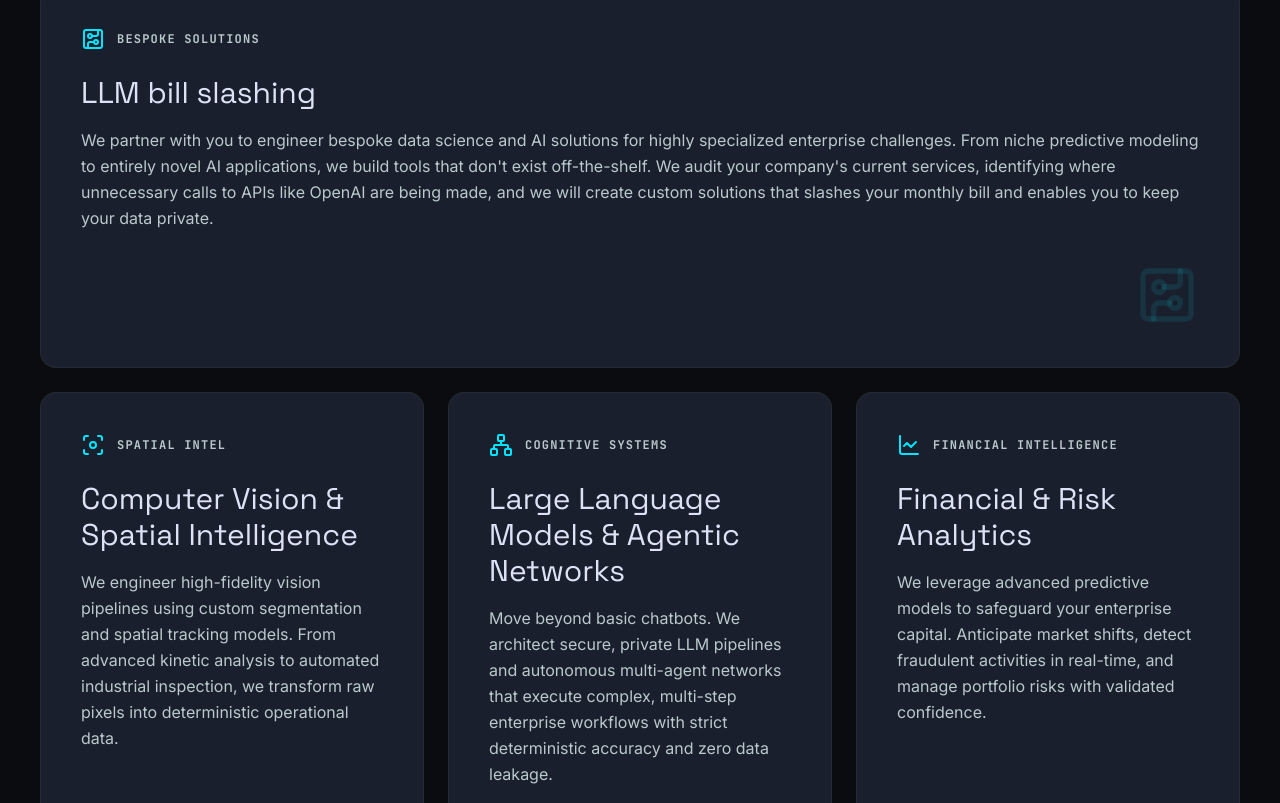
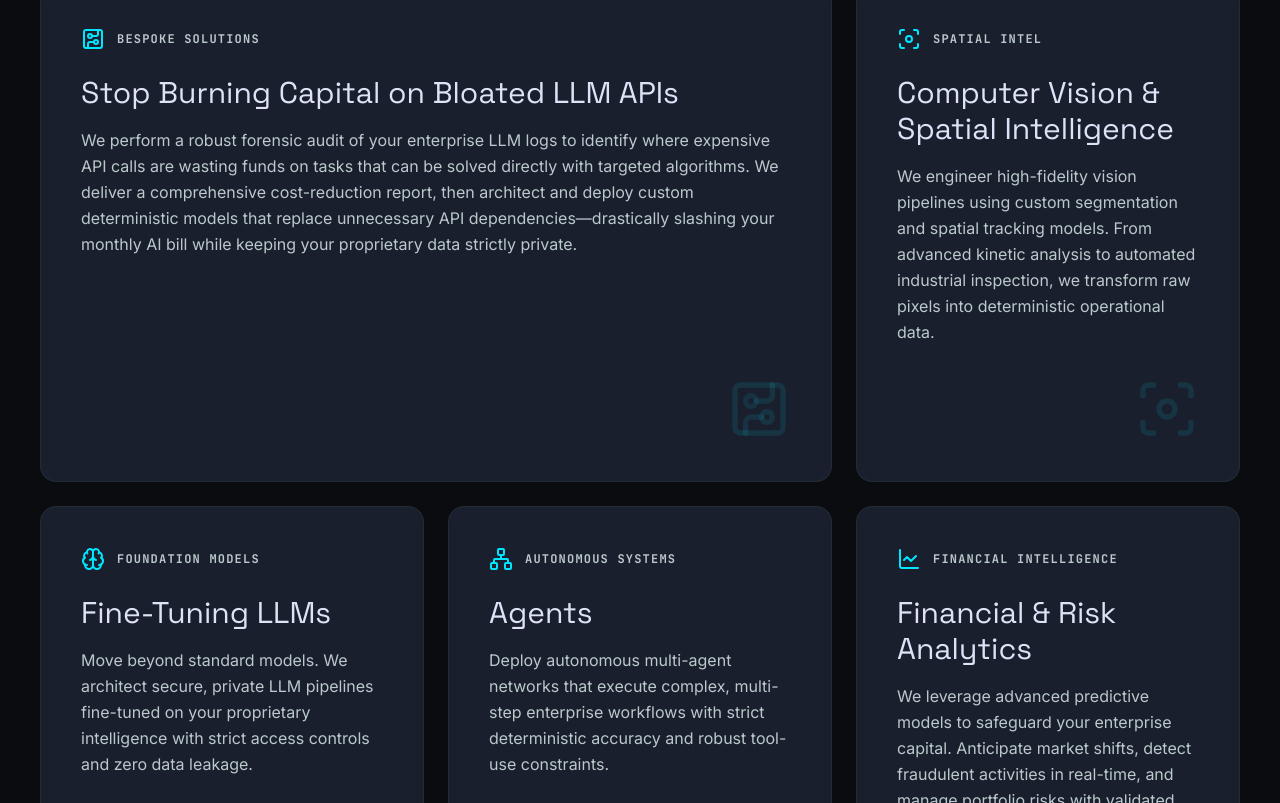
Before and after one commit to opensourcepundits/dot42, a React (Vite) app: page / in a window 1280 px wide. Shown: the part 1037-1840 px from the top of the page. Built offline with nearby package versions, Linux system fonts and the light colour scheme.

Commit message:
housekeeping

```diff
--- a/src/components/Deliverables.tsx
+++ b/src/components/Deliverables.tsx
@@ -2,18 +2,18 @@ import { Box, Code2, Server, LayoutDashboard, Database, Globe, Smartphone, Binar
 
 const deliverables = [
   {
-    title: "Docker Container",
-    description: "Fully containerized intelligence modules, primed for horizontal scaling on standard Kubernetes orchestration.",
+    title: "Agents",
+    description: "Autonomous, specialized AI agents crafted to execute complex, multi-step enterprise workflows with deterministic accuracy.",
     icon: Box,
   },
   {
-    title: "API Endpoint",
-    description: "Low-latency REST and gRPC endpoints engineered for high-throughput inference and direct system integrations.",
+    title: "Agent harness",
+    description: "Robust orchestration infrastructure to securely manage, evaluate, and scale your proprietary multi-agent networks.",
     icon: Code2,
   },
   {
-    title: "Microservice",
-    description: "Decoupled standalone microservices designed to handle specialized cognitive or analytical workloads autonomously.",
+    title: "Data lineage/audit report",
+    description: "Comprehensive empirical validation logs and data audits tracking exact provenance and system vulnerability reports.",
     icon: Server,
   },
   {
--- a/src/components/Specializations.tsx
+++ b/src/components/Specializations.tsx
@@ -773,24 +773,24 @@ const specializationData = [
         description: "Industrial-grade visual inspection pipelines capable of identifying microscopic manufacturing flaws at production line speeds.",
         metrics: ["ZERO-DEFECT GOAL", "HIGH THROUGHPUT"],
         Graphic: DefectGraphic
+      },
+      {
+        title: "Custom OCR (Optical Character Recognition)",
+        description: "High-accuracy custom OCR architectures tailored specifically for your digitization and digitalisation tasks.",
+        metrics: ["DOCUMENT PARSING", "DATA EXTRACTION"],
+        Graphic: DocScanGraphic
       }
     ]
   },
   {
     id: "llm",
     index: "03",
-    label: "COGNITIVE SYSTEMS",
-    title: "Large Language Models & Agentic Networks",
-    description: "Move beyond basic chatbots. We architect secure, private LLM pipelines and autonomous multi-agent networks that execute complex, multi-step enterprise workflows with strict deterministic accuracy and zero data leakage.",
-    icon: Network,
+    label: "FOUNDATION MODELS",
+    title: "Fine-Tuning LLMs",
+    description: "Move beyond standard models. We architect secure, private LLM pipelines fine-tuned on your proprietary intelligence with strict access controls and zero data leakage.",
+    icon: Brain,
     colSpan: "md:col-span-4 md:order-3 min-h-[350px]",
     services: [
-      {
-        title: "Autonomous Agentic Workflows",
-        description: "Multi-agent systems that break down complex enterprise goals into executable, verifiable steps with distinct tool-use constraints.",
-        metrics: ["ZERO HALLUCINATION", "CHAIN-OF-THOUGHT"],
-        Graphic: ComposedModelGraphic
-      },
       {
         title: "Private Enterprise LLMs",
         description: "Locally hosted or securely siloed Foundation Models fine-tuned on your proprietary intelligence with strict access controls.",
@@ -806,13 +806,30 @@ const specializationData = [
     ]
   },
   {
+    id: "agents",
+    index: "04",
+    label: "AUTONOMOUS SYSTEMS",
+    title: "Agents",
+    description: "Deploy autonomous multi-agent networks that execute complex, multi-step enterprise workflows with strict deterministic accuracy and robust tool-use constraints.",
+    icon: Network,
+    colSpan: "md:col-span-4 md:order-4 min-h-[350px]",
+    services: [
+      {
+        title: "Autonomous Agentic Workflows",
+        description: "Multi-agent systems that break down complex enterprise goals into executable, verifiable steps with distinct tool-use constraints.",
+        metrics: ["ZERO HALLUCINATION", "CHAIN-OF-THOUGHT"],
+        Graphic: ComposedModelGraphic
+      }
+    ]
+  },
+  {
     id: "finance",
-    index: "04",
+    index: "05",
     label: "FINANCIAL INTELLIGENCE",
     title: "Financial & Risk Analytics",
     description: "We leverage advanced predictive models to safeguard your enterprise capital. Anticipate market shifts, detect fraudulent activities in real-time, and manage portfolio risks with validated confidence.",
     icon: LineChart,
-    colSpan: "md:col-span-4 md:order-4 min-h-[350px]",
+    colSpan: "md:col-span-4 md:order-5 min-h-[350px]",
     services: [
       {
         title: "Real-Time Fraud & AML Detection",
@@ -836,12 +853,12 @@ const specializationData = [
   },
   {
     id: "operations",
-    index: "05",
+    index: "06",
     label: "OPERATIONS",
     title: "Supply Chain & Operational Analytics",
     description: "Optimize your global networks and manufacturing processes. We apply sophisticated models to balance energy loads, predict equipment failures, and minimize logistical latency.",
     icon: Network,
-    colSpan: "md:col-span-4 md:order-5 min-h-[350px]",
+    colSpan: "md:col-span-4 md:order-6 min-h-[350px]",
     services: [
       {
         title: "Global Supply Chain Optimization",
@@ -871,12 +888,12 @@ const specializationData = [
   },
   {
     id: "customer",
-    index: "06",
+    index: "07",
     label: "CUSTOMER INSIGHTS",
     title: "Customer & Behavioral Analytics",
     description: "Transform behavioral data into actionable foresight. Accurately predict customer actions, refine your target audience, and proactively intercept churn.",
     icon: Focus,
-    colSpan: "md:col-span-4 md:order-6 min-h-[350px]",
+    colSpan: "md:col-span-4 md:order-7 min-h-[350px]",
     services: [
       {
         title: "Customer Churn Prevention",
@@ -900,12 +917,12 @@ const specializationData = [
   },
   {
     id: "edge",
-    index: "08",
+    index: "09",
     label: "HARDWARE_OPTIMIZED",
     title: "Edge AI & Embedded Machine Learning",
     description: "We optimize and compile custom neural networks for localized hardware environments (NVIDIA Jetson, embedded systems, mobile applications). Achieve sub-millisecond local inference speeds while eliminating cloud compute dependencies entirely.",
     icon: Cpu,
-    colSpan: "md:col-span-4 md:order-8 min-h-[350px]",
+    colSpan: "md:col-span-4 md:order-9 min-h-[350px]",
     services: [
       {
         title: "Local Inference Optimization",
@@ -923,12 +940,12 @@ const specializationData = [
   },
   {
     id: "document",
-    index: "09",
+    index: "10",
     label: "SEMANTIC INFRASTRUCTURE",
     title: "Document Intelligence & Cognitive File Infrastructure",
     description: "We replace rigid, traditional folder hierarchies with semantic document intelligence pipelines. By parsing and vectorizing unstructured multi-format data at scale, we build custom knowledge infrastructure.",
     icon: FileText,
-    colSpan: "md:col-span-4 md:order-9 min-h-[350px]",
+    colSpan: "md:col-span-4 md:order-10 min-h-[350px]",
     services: [
       {
         title: "Multimodal Layout Extraction & Spatial Decomposition",
@@ -958,12 +975,12 @@ const specializationData = [
   },
   {
     id: "mcp",
-    index: "10",
+    index: "11",
     label: "OPEN_STANDARDS",
     title: "Model Context Protocol (MCP) Frameworks",
     description: "We design and deploy open-standard MCP servers to anchor your agentic workflows. Standardizing the interface between foundational LLMs and your internal data layers while maintaining strict row-level access controls.",
     icon: Terminal,
-    colSpan: "md:col-span-4 md:order-10 min-h-[350px]",
+    colSpan: "md:col-span-4 md:order-11 min-h-[350px]",
     services: [
       {
         title: "Custom MCP Server Deployment",
@@ -983,10 +1000,10 @@ const specializationData = [
     id: "bespoke",
     index: "01",
     label: "BESPOKE SOLUTIONS",
-    title: "LLM bill slashing",
-    description: "We partner with you to engineer bespoke data science and AI solutions for highly specialized enterprise challenges. From niche predictive modeling to entirely novel AI applications, we build tools that don't exist off-the-shelf. We audit your company's current services, identifying where unnecessary calls to APIs like OpenAI are being made, and we will create custom solutions that slashes your monthly bill and enables you to keep your data private.",
+    title: "Stop Burning Capital on Bloated LLM APIs",
+    description: "We perform a robust forensic audit of your enterprise LLM logs to identify where expensive API calls are wasting funds on tasks that can be solved directly with targeted algorithms. We deliver a comprehensive cost-reduction report, then architect and deploy custom deterministic models that replace unnecessary API dependencies—drastically slashing your monthly AI bill while keeping your proprietary data strictly private.",
     icon: CircuitBoard,
-    colSpan: "md:col-span-12 md:order-1 min-h-[350px]",
+    colSpan: "md:col-span-8 md:order-1 min-h-[350px]",
     services: [
       {
         title: "Novel Algorithm Development",
@@ -1004,12 +1021,12 @@ const specializationData = [
   },
   {
     id: "growth",
-    index: "07",
+    index: "08",
     label: "GROWTH AGENTS",
     title: "Customer Intelligence & Growth Marketing",
     description: "Orchestrate data-driven growth pipelines using predictive customer intelligence. We deploy autonomous marketing agents to personalize engagement at scale, optimizing acquisition and maximizing lifetime value.",
     icon: Target,
-    colSpan: "md:col-span-4 md:order-7 min-h-[350px]",
+    colSpan: "md:col-span-4 md:order-8 min-h-[350px]",
     services: [
       {
         title: "Autonomous Campaign Orchestration",
@@ -1181,19 +1198,9 @@ export function Specializations() {
               </p>
             </div>
 
-            {spec.tags ? (
-              <div className="mt-8 border-t border-outline-variant/20 pt-8 grid grid-cols-2 md:grid-cols-4 gap-4 relative z-10">
-                {spec.tags.map((tag, idx) => (
-                  <div key={idx} className="font-label-caps text-[10px] text-on-surface-variant/60 uppercase">
-                    {tag}
-                  </div>
-                ))}
-              </div>
-            ) : (
-              <div className="mt-8 flex justify-end relative z-10">
-                 <spec.icon className="text-primary-container/10 group-hover:text-primary-container/30 transition-all duration-300 w-16 h-16 group-hover:scale-105" />
-              </div>
-            )}
+            <div className="mt-8 flex justify-end relative z-10">
+               <spec.icon className="text-primary-container/10 group-hover:text-primary-container/30 transition-all duration-300 w-16 h-16 group-hover:scale-105" />
+            </div>
           </div>
         ))}
       </div>
```
